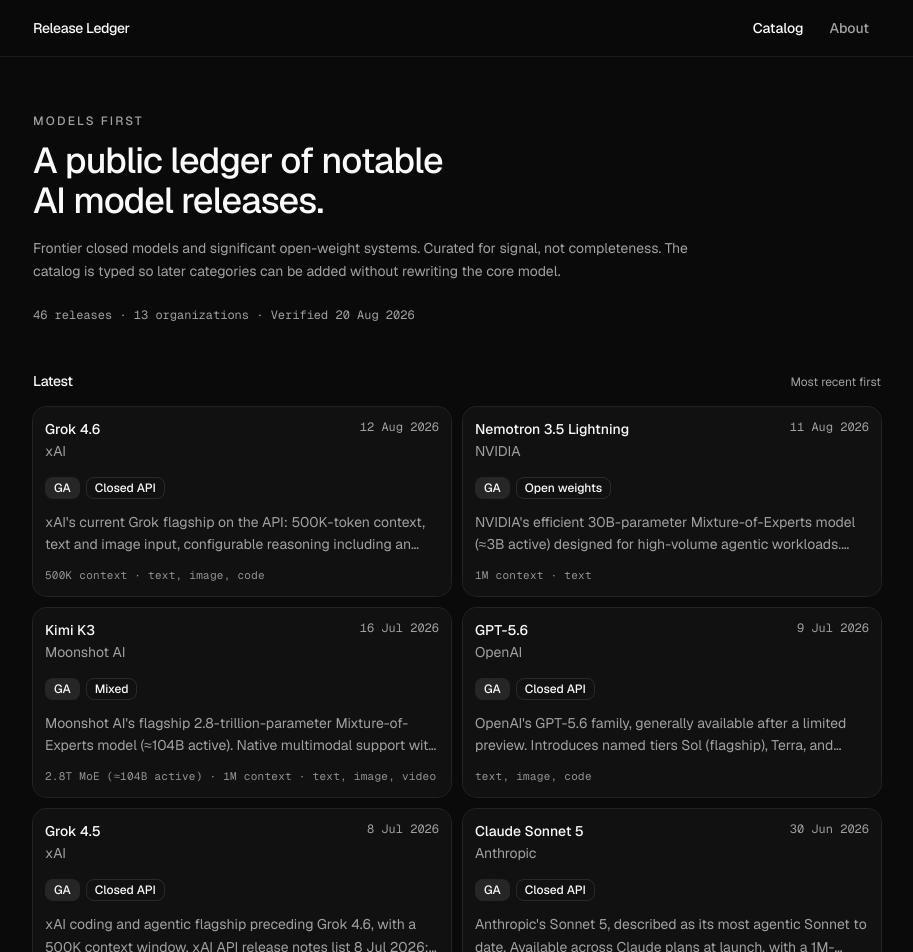
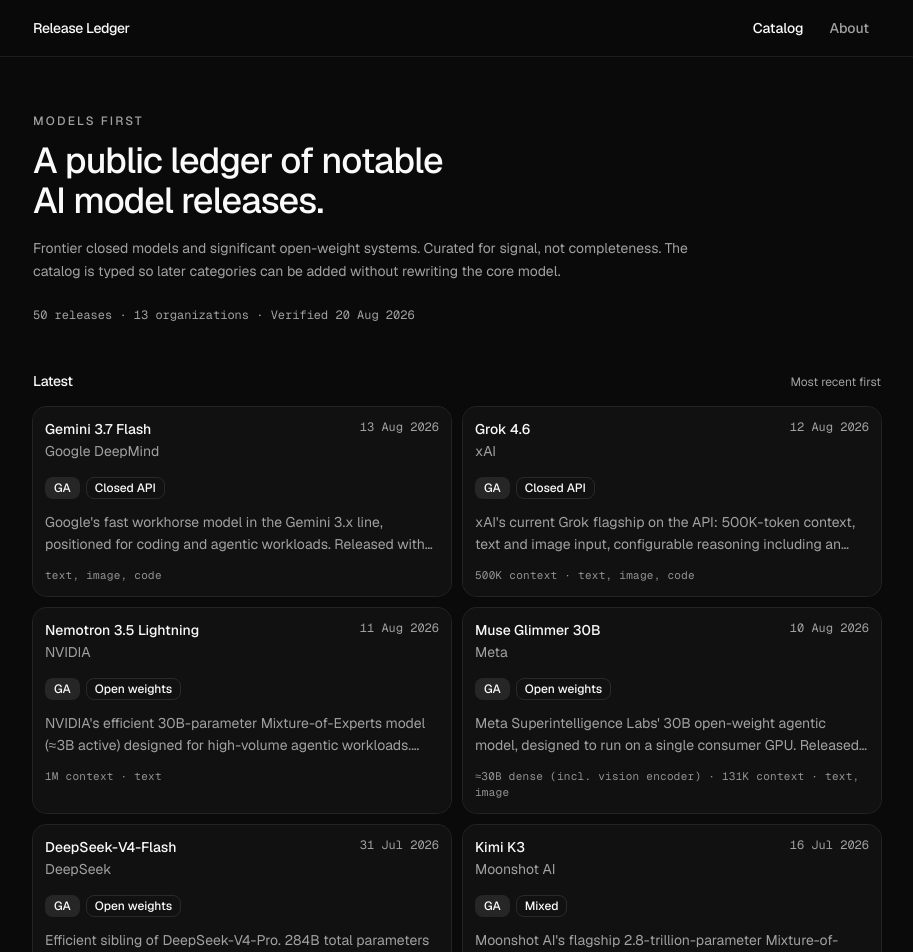
Before and after one commit to darkflow979/release-ledger, a Next.js app: page / in a window 1280 px wide. Shown: the top 952 px of the page, without its empty margins (183-1096 px from the left). Built offline with nearby package versions, Linux system fonts and the light colour scheme; no server answers.

Commit message:
Add DeepSeek-V4-Flash, Nemotron 3 Ultra, Muse Glimmer 30B, Gemini 3.7 Flash
- DeepSeek-V4-Flash (efficient open-weight sibling)
- Nemotron 3 Ultra (NVIDIA large open model)
- Muse Glimmer 30B (Meta, Apache 2.0, local agents)
- Gemini 3.7 Flash (Google workhorse)

```diff
--- a/src/data/catalog/deepseek.ts
+++ b/src/data/catalog/deepseek.ts
@@ -124,4 +124,37 @@ export const deepseekEntries: readonly Entry[] = [
     tags: ["open-weights", "moe", "landmark"],
     lastVerified: "2026-08-20",
   },
+{
+  id: "deepseek-v4-flash",
+  slug: "deepseek-v4-flash",
+  type: "model",
+  name: "DeepSeek-V4-Flash",
+  organization: "DeepSeek",
+  releaseDate: "2026-07-31",
+  status: "ga",
+  access: "open-weights",
+  contextWindow: 1_000_000,
+  parameterCount: "284B MoE (≈13B active)",
+  modalities: ["text"],
+  license: "MIT",
+  pricing: "Very low (Flash tier)",
+  summary:
+    "Efficient sibling of DeepSeek-V4-Pro. 284B total parameters with ~13B active, 1-million-token context, and MIT-licensed open weights. Positioned for high-throughput and cost-sensitive workloads while retaining strong coding and reasoning performance.",
+  whyItMatters:
+    "Delivers a large fraction of V4-Pro capability at significantly lower inference cost. Important for anyone running high-volume or local agent workloads.",
+  links: [
+    {
+      label: "Announcement",
+      href: "https://api-docs.deepseek.com/news/news260424",
+      kind: "announcement",
+    },
+    {
+      label: "Hugging Face",
+      href: "https://huggingface.co/deepseek-ai/DeepSeek-V4-Flash",
+      kind: "weights",
+    },
+  ],
+  tags: ["open-weights", "moe", "efficient", "long-context", "chinese"],
+  lastVerified: "2026-08-20",
+},
 ];
--- a/src/data/catalog/google.ts
+++ b/src/data/catalog/google.ts
@@ -166,4 +166,28 @@ export const googleEntries: readonly Entry[] = [
     tags: ["long-context", "multimodal", "landmark"],
     lastVerified: "2026-08-20",
   },
+{
+  id: "gemini-3-7-flash",
+  slug: "gemini-3-7-flash",
+  type: "model",
+  name: "Gemini 3.7 Flash",
+  organization: "Google DeepMind",
+  releaseDate: "2026-08-13",
+  status: "ga",
+  access: "closed-api",
+  modalities: ["text", "image", "code"],
+  summary:
+    "Google's fast workhorse model in the Gemini 3.x line, positioned for coding and agentic workloads. Released with significantly lower introductory pricing than its predecessor.",
+  whyItMatters:
+    "Continues Google's rapid Flash iteration cadence with a clear focus on cost-efficient coding and agent performance. Important competitive move in the high-volume API segment.",
+  links: [
+    {
+      label: "Announcement",
+      href: "https://deepmind.google/technologies/gemini/",
+      kind: "announcement",
+    },
+  ],
+  tags: ["frontier", "coding", "agents", "efficient"],
+  lastVerified: "2026-08-20",
+},
 ];
--- a/src/data/catalog/meta.ts
+++ b/src/data/catalog/meta.ts
@@ -121,4 +121,36 @@ export const metaEntries: readonly Entry[] = [
     tags: ["open-weights", "landmark"],
     lastVerified: "2026-08-20",
   },
+{
+  id: "muse-glimmer-30b",
+  slug: "muse-glimmer-30b",
+  type: "model",
+  name: "Muse Glimmer 30B",
+  organization: "Meta",
+  releaseDate: "2026-08-10",
+  status: "ga",
+  access: "open-weights",
+  contextWindow: 131_072,
+  parameterCount: "≈30B dense (incl. vision encoder)",
+  modalities: ["text", "image"],
+  license: "Apache 2.0",
+  summary:
+    "Meta Superintelligence Labs' 30B open-weight agentic model, designed to run on a single consumer GPU. Released under Apache 2.0 with strong emphasis on local tool use, coding, and always-on agents. Includes a perception encoder for image input.",
+  whyItMatters:
+    "Meta's return to fully permissive open weights (Apache 2.0) after the more restricted Llama community licenses. Practical size for local deployment while targeting agentic workloads.",
+  links: [
+    {
+      label: "Announcement",
+      href: "https://research.meta.ai/blog/introducing-muse-glimmer-open-agentic-model",
+      kind: "announcement",
+    },
+    {
+      label: "Hugging Face",
+      href: "https://huggingface.co/meta-models/Muse-Glimmer-30B",
+      kind: "weights",
+    },
+  ],
+  tags: ["open-weights", "agents", "local", "multimodal", "apache-2.0"],
+  lastVerified: "2026-08-20",
+},
 ];
--- a/src/data/catalog/nvidia.ts
+++ b/src/data/catalog/nvidia.ts
@@ -34,4 +34,36 @@ export const nvidiaEntries: readonly Entry[] = [
     tags: ["open-weights", "moe", "agents", "efficient", "nvidia"],
     lastVerified: "2026-08-20",
   },
+{
+  id: "nemotron-3-ultra",
+  slug: "nemotron-3-ultra",
+  type: "model",
+  name: "Nemotron 3 Ultra",
+  organization: "NVIDIA",
+  releaseDate: "2026-06-01",
+  status: "ga",
+  access: "open-weights",
+  contextWindow: 1_000_000,
+  parameterCount: "550B MoE (≈55B active)",
+  modalities: ["text"],
+  license: "NVIDIA Open Model License / related open terms",
+  summary:
+    "NVIDIA's largest open model in the Nemotron 3 family at the time of release. ~550B total parameters with ~55B active, hybrid architecture, and a 1-million-token context window. Released as a high-capability open-weight model aimed at enterprise and research use.",
+  whyItMatters:
+    "One of the strongest large open-weight models released by a major US hardware company in 2026. Important reference point for American open-model efforts relative to Chinese labs.",
+  links: [
+    {
+      label: "Announcement",
+      href: "https://research.nvidia.com/labs/nemotron/Nemotron-3-Ultra/",
+      kind: "announcement",
+    },
+    {
+      label: "Hugging Face",
+      href: "https://huggingface.co/nvidia",
+      kind: "weights",
+    },
+  ],
+  tags: ["open-weights", "moe", "frontier", "nvidia", "long-context"],
+  lastVerified: "2026-08-20",
+},
 ];
```
